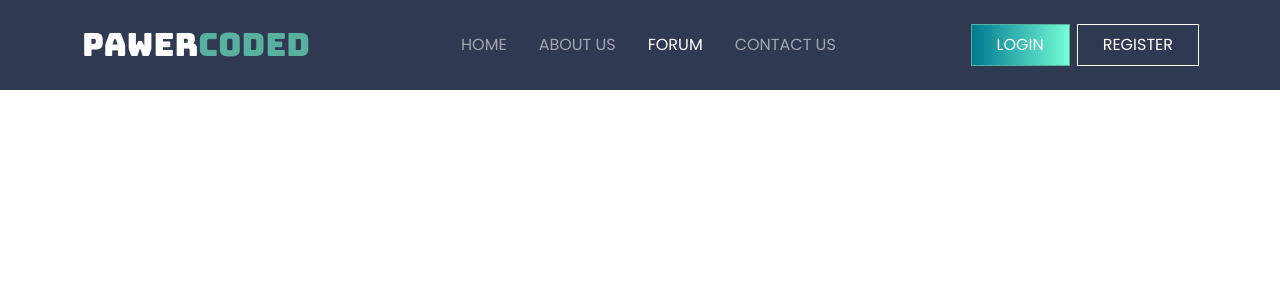
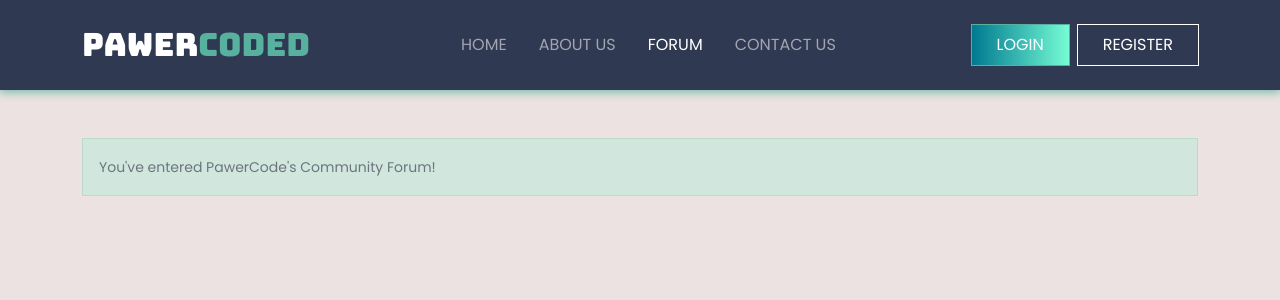
Before and after one commit to TeamPowerCoded/gaming-forum, a React (Create React App) app: page /forum in a window 1280 px wide. Shown: the top 300 px of the page. Built offline with nearby package versions, Linux system fonts and the light colour scheme.

Commit message:
Forum Page Component
- Added welcome message
- ongoing plan

```diff
--- a/src/App.css
+++ b/src/App.css
@@ -7,6 +7,7 @@
 
 .navbar{
   background-color: var(--nav-bg);
+  box-shadow: 0px 0px 10px 1px #58B19F;
 }
 
 .login-btn {
--- a/src/App.js
+++ b/src/App.js
@@ -1,13 +1,14 @@
 import { BrowserRouter, Route, Routes } from 'react-router-dom';
 import './App.css';
 import NavigationBar from './components/NavigationBar';
+import Forum from './components/pages/Forum';
 
 function App() {
   return (
    <BrowserRouter>
       <NavigationBar />
       <Routes>
-        <Route />
+        <Route path="/forum" element={<Forum />}/>
       </Routes>
    </BrowserRouter>
   );
--- /dev/null
+++ b/src/components/pages/Forum.jsx
@@ -0,0 +1,21 @@
+import React from "react";
+import { Container, Navbar } from "react-bootstrap";
+
+function Forum() {
+  return (
+    <>
+      <Container className="pt-5">
+        <div class="alert alert-success rounded-0" role="alert">
+          <small className="text-muted">
+            You've entered PawerCode's Community Forum!
+          </small>
+        </div>
+      </Container>
+      <Container className="">
+        {/* <div className="row mx-1 bg-dark text-white">test</div> */}
+      </Container>
+    </>
+  );
+}
+
+export default Forum;
--- a/src/index.css
+++ b/src/index.css
@@ -16,4 +16,5 @@
 
 body{
   font-family: var(--normal-font);
+  background-color:#ece2e2;
 }
```
